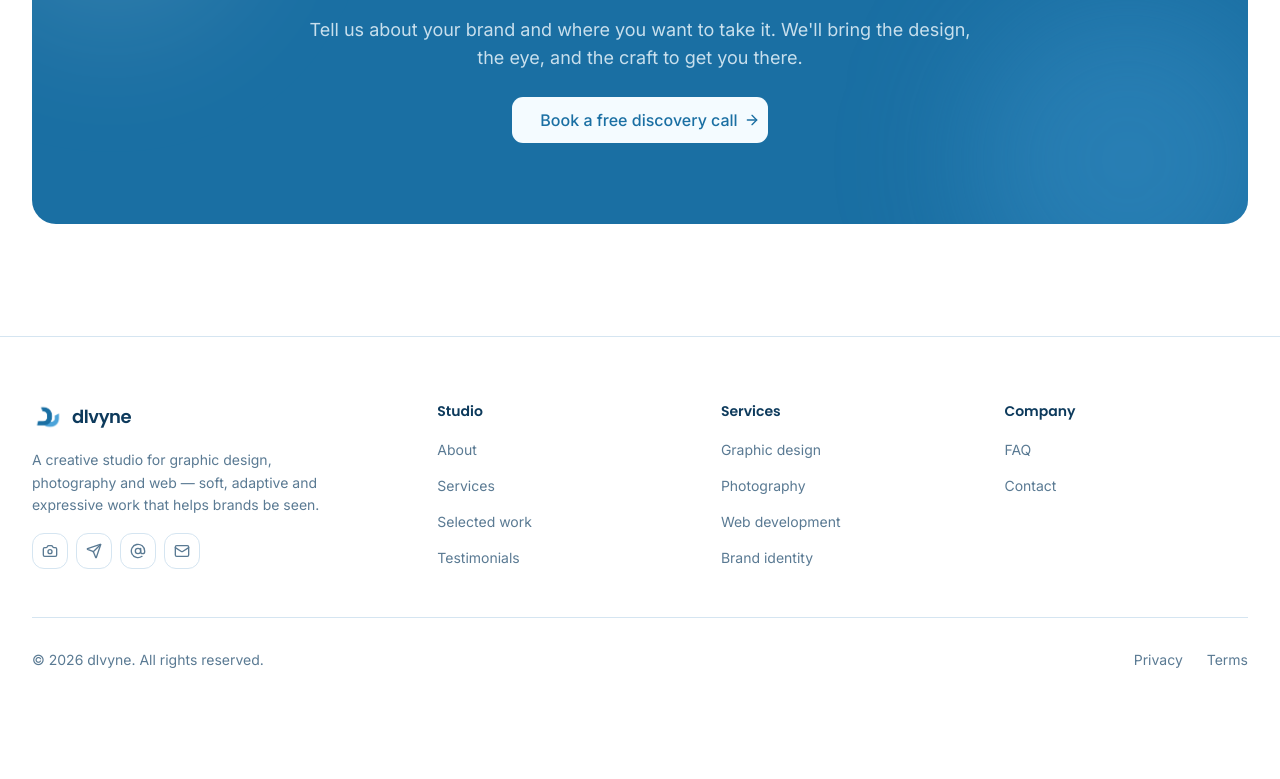
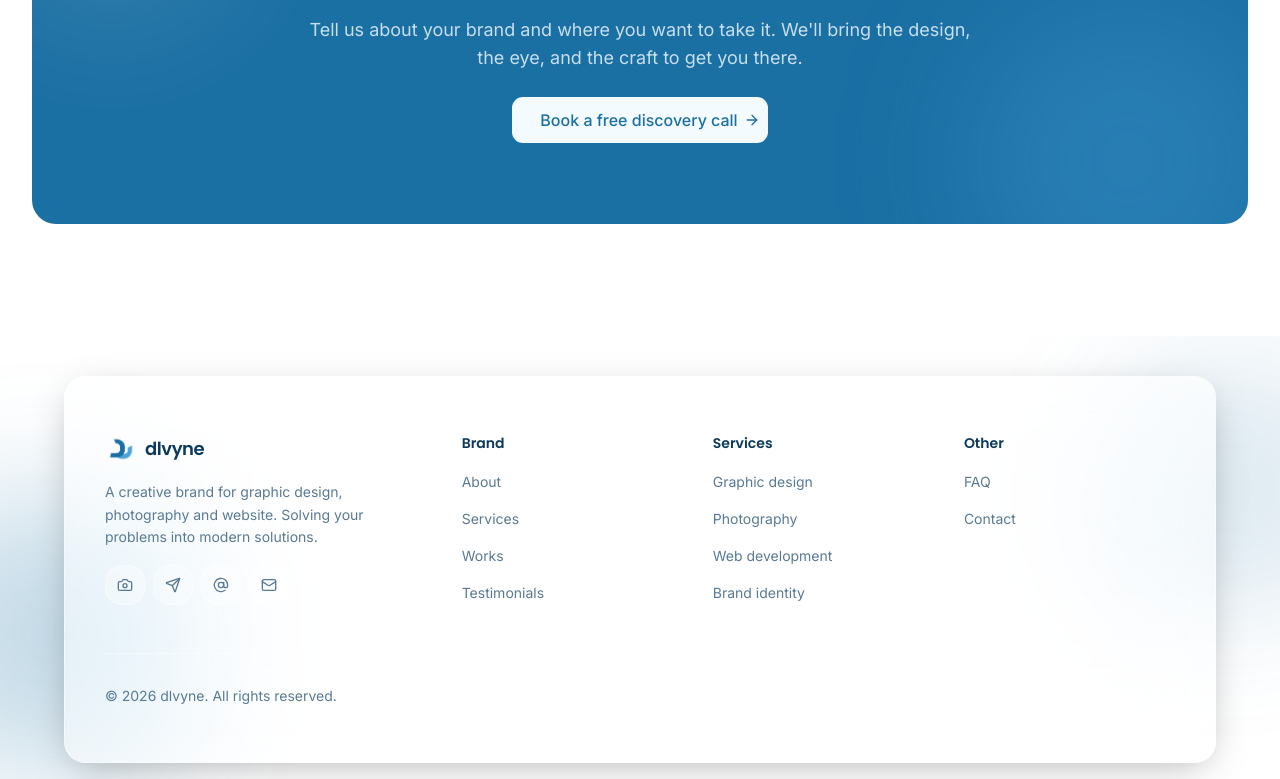
Before and after one commit to delvinraditya/dlvyne, a Next.js app: page / in a window 1280 px wide. Shown: the part 4018-4797 px from the top of the page. Before the commit the page ends 4752 px from the top, so only its background shows below. Built offline with nearby package versions, Linux system fonts and the light colour scheme.

Commit message:
footer update

```diff
--- a/components/site-footer.tsx
+++ b/components/site-footer.tsx
@@ -1,12 +1,13 @@
-import { Sparkles, Camera, Send, AtSign, Mail } from 'lucide-react'
+import { Camera, Send, AtSign, Mail } from 'lucide-react'
 import { BrandLogo } from './brandlogo'
+
 const footerNav = [
   {
-    heading: 'Studio',
+    heading: 'Brand',
     links: [
       { label: 'About', href: '#about' },
       { label: 'Services', href: '#services' },
-      { label: 'Selected work', href: '#works' },
+      { label: 'Works', href: '#works' },
       { label: 'Testimonials', href: '#testimonials' },
     ],
   },
@@ -20,7 +21,7 @@ const footerNav = [
     ],
   },
   {
-    heading: 'Company',
+    heading: 'Other',
     links: [
       { label: 'FAQ', href: '#faq' },
       { label: 'Contact', href: '#contact' },
@@ -37,21 +38,42 @@ const socials = [
 
 export function SiteFooter() {
   return (
-    <footer className="border-t border-border bg-card">
-      <div className="mx-auto max-w-7xl px-4 py-16 sm:px-6 lg:px-8">
+    <footer className="relative overflow-hidden px-3 pb-3 pt-10 sm:px-4 sm:pb-4">
+      {/*
+        Kaca butuh sesuatu di belakangnya supaya blur-nya kelihatan.
+        Dua cahaya samar ini yang jadi "isi" di balik panel footer.
+      */}
+      <div
+        aria-hidden
+        className="pointer-events-none absolute -left-24 bottom-0 size-72 rounded-full bg-primary/25 blur-3xl dark:bg-primary/20"
+      />
+      <div
+        aria-hidden
+        className="pointer-events-none absolute -right-20 top-6 size-64 rounded-full bg-primary/15 blur-3xl dark:bg-primary/10"
+      />
+
+      <div className="relative mx-auto max-w-6xl overflow-hidden rounded-2xl border border-white/40 bg-white/55 shadow-[0_10px_40px_-12px_rgba(0,0,0,0.35)] backdrop-blur-2xl backdrop-saturate-150 dark:border-white/15 dark:bg-white/[0.07]">
+        {/* Kilau kaca di tepi atas, sama seperti header */}
+        <div
+          aria-hidden
+          className="pointer-events-none absolute inset-0 rounded-[inherit] bg-gradient-to-b from-white/50 via-white/5 to-transparent opacity-70 dark:from-white/12 dark:via-transparent"
+        />
+
+        <div className="relative px-5 py-12 sm:px-8 lg:px-10 lg:py-14">
           <div className="grid grid-cols-2 gap-10 md:grid-cols-4 lg:grid-cols-[1.5fr_1fr_1fr_1fr]">
             <div className="col-span-2 flex flex-col gap-4 md:col-span-4 lg:col-span-1">
-            <a href="#" className="flex items-center gap-2" aria-label="dlvyne home">
-              <span className="flex size-8 items-center justify-center rounded-[var(--radius)]">
+              <a
+                href="#"
+                className="flex w-fit items-center gap-2 rounded-lg focus-visible:outline-none focus-visible:ring-2 focus-visible:ring-ring"
+                aria-label="dlvyne home"
+              >
                 <BrandLogo className="size-8" />
-              </span>
                 <span className="font-heading text-lg font-semibold tracking-tight">
                   dlvyne
                 </span>
               </a>
               <p className="max-w-xs text-pretty text-sm leading-relaxed text-muted-foreground">
-              A creative studio for graphic design, photography and web — soft,
-              adaptive and expressive work that helps brands be seen.
+                A creative brand for graphic design, photography and website. Solving your problems into modern solutions.
               </p>
               <div className="flex items-center gap-2">
                 {socials.map((social) => (
@@ -59,7 +81,7 @@ export function SiteFooter() {
                     key={social.label}
                     href={social.href}
                     aria-label={social.label}
-                  className="flex size-9 items-center justify-center rounded-[var(--radius)] border border-border text-muted-foreground transition-colors hover:border-primary/40 hover:text-primary focus-visible:outline-none focus-visible:ring-2 focus-visible:ring-ring"
+                    className="flex size-10 items-center justify-center rounded-xl border border-white/40 bg-white/30 text-muted-foreground transition-colors hover:border-primary/40 hover:bg-white/60 hover:text-primary focus-visible:outline-none focus-visible:ring-2 focus-visible:ring-ring dark:border-white/10 dark:bg-white/5 dark:hover:bg-white/10"
                   >
                     <social.icon className="size-4" />
                   </a>
@@ -75,11 +97,16 @@ export function SiteFooter() {
                 <ul className="mt-4 flex flex-col gap-3">
                   {group.links.map((link) => (
                     <li key={link.label}>
+                      {/* Strip kecil muncul saat hover/fokus, versi mini dari strip di header */}
                       <a
                         href={link.href}
-                      className="text-sm text-muted-foreground transition-colors hover:text-foreground focus-visible:outline-none focus-visible:ring-2 focus-visible:ring-ring"
+                        className="group relative inline-block rounded-sm py-0.5 text-sm text-muted-foreground transition-colors hover:text-foreground focus-visible:text-foreground focus-visible:outline-none focus-visible:ring-2 focus-visible:ring-ring"
                       >
                         {link.label}
+                        <span
+                          aria-hidden
+                          className="absolute inset-x-0 -bottom-0.5 h-[2px] origin-left scale-x-0 rounded-full bg-primary shadow-[0_0_10px_1px_color-mix(in_oklab,var(--primary)_60%,transparent)] transition-transform duration-300 ease-[cubic-bezier(0.22,1,0.36,1)] group-hover:scale-x-100 group-focus-visible:scale-x-100 motion-reduce:transition-none"
+                        />
                       </a>
                     </li>
                   ))}
@@ -88,23 +115,10 @@ export function SiteFooter() {
             ))}
           </div>
 
-        <div className="mt-12 flex flex-col items-center justify-between gap-4 border-t border-border pt-8 sm:flex-row">
+          <div className="mt-12 flex flex-col items-center justify-between gap-4 border-t border-white/40 pt-8 dark:border-white/10 sm:flex-row">
             <p className="text-sm text-muted-foreground">
               © {new Date().getFullYear()} dlvyne. All rights reserved.
             </p>
-          <div className="flex items-center gap-6">
-            <a
-              href="#"
-              className="text-sm text-muted-foreground transition-colors hover:text-foreground"
-            >
-              Privacy
-            </a>
-            <a
-              href="#"
-              className="text-sm text-muted-foreground transition-colors hover:text-foreground"
-            >
-              Terms
-            </a>
           </div>
         </div>
       </div>
```
Lines whose indentation alone changed are shown as unchanged.
